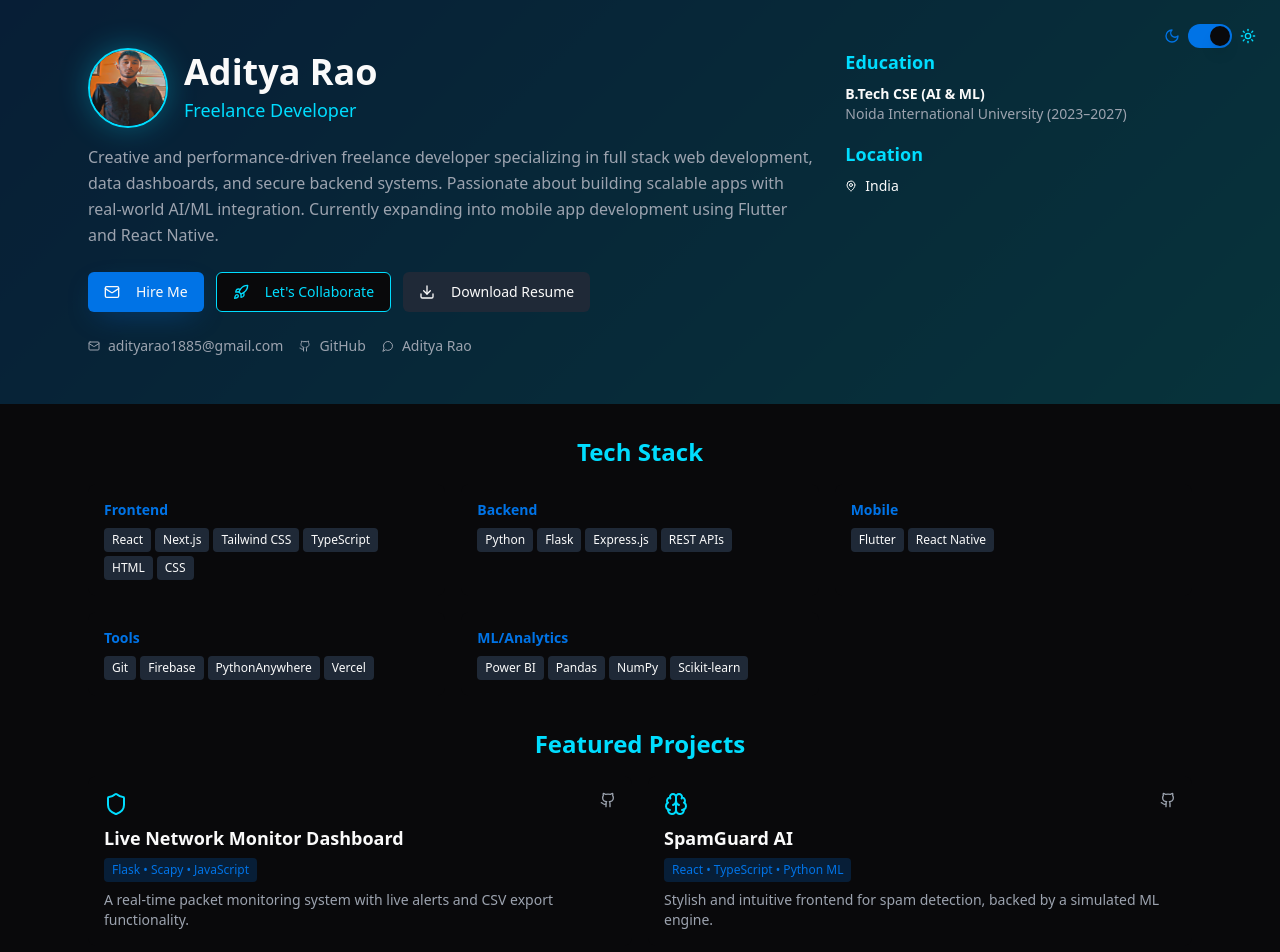
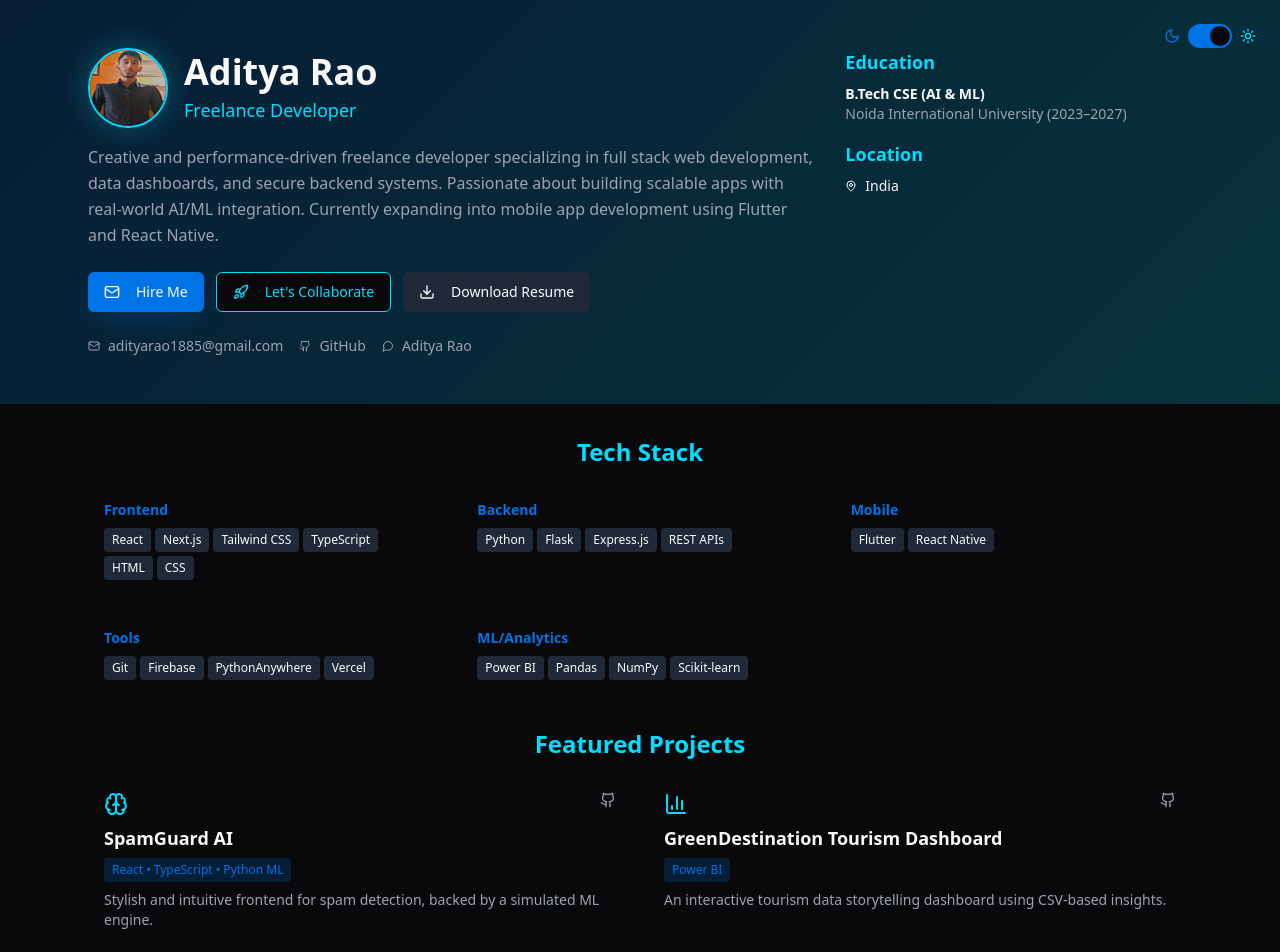
Before and after one commit to Adityarao19/aditya-rao-resume, a React (Vite) app: page / in a window 1280 px wide. Shown: the top 952 px of the page. Built offline with nearby package versions, Linux system fonts and the light colour scheme.

Commit message:
Remove live network project
Removed the "Live Network Monitor Dashboard" project from the resume.
-edited src/components/Resume.tsx

```diff
--- a/src/components/Resume.tsx
+++ b/src/components/Resume.tsx
@@ -32,13 +32,6 @@ const Resume = () => {
   };
 
   const projects = [
-    {
-      title: "Live Network Monitor Dashboard",
-      tech: "Flask • Scapy • JavaScript",
-      description: "A real-time packet monitoring system with live alerts and CSV export functionality.",
-      github: "https://github.com/Adityarao19",
-      icon: Shield
-    },
     {
       title: "SpamGuard AI",
       tech: "React • TypeScript • Python ML",
```
